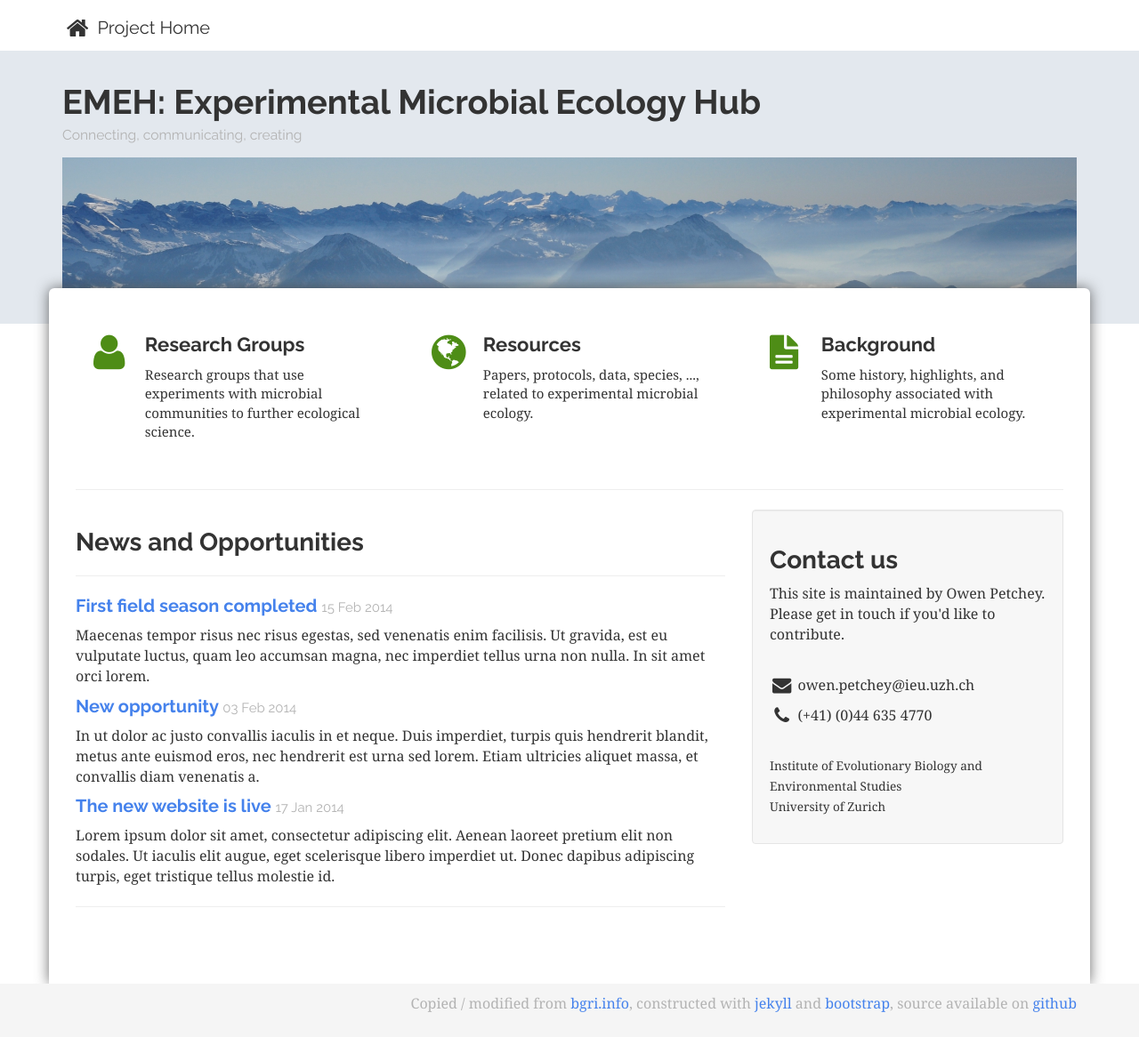
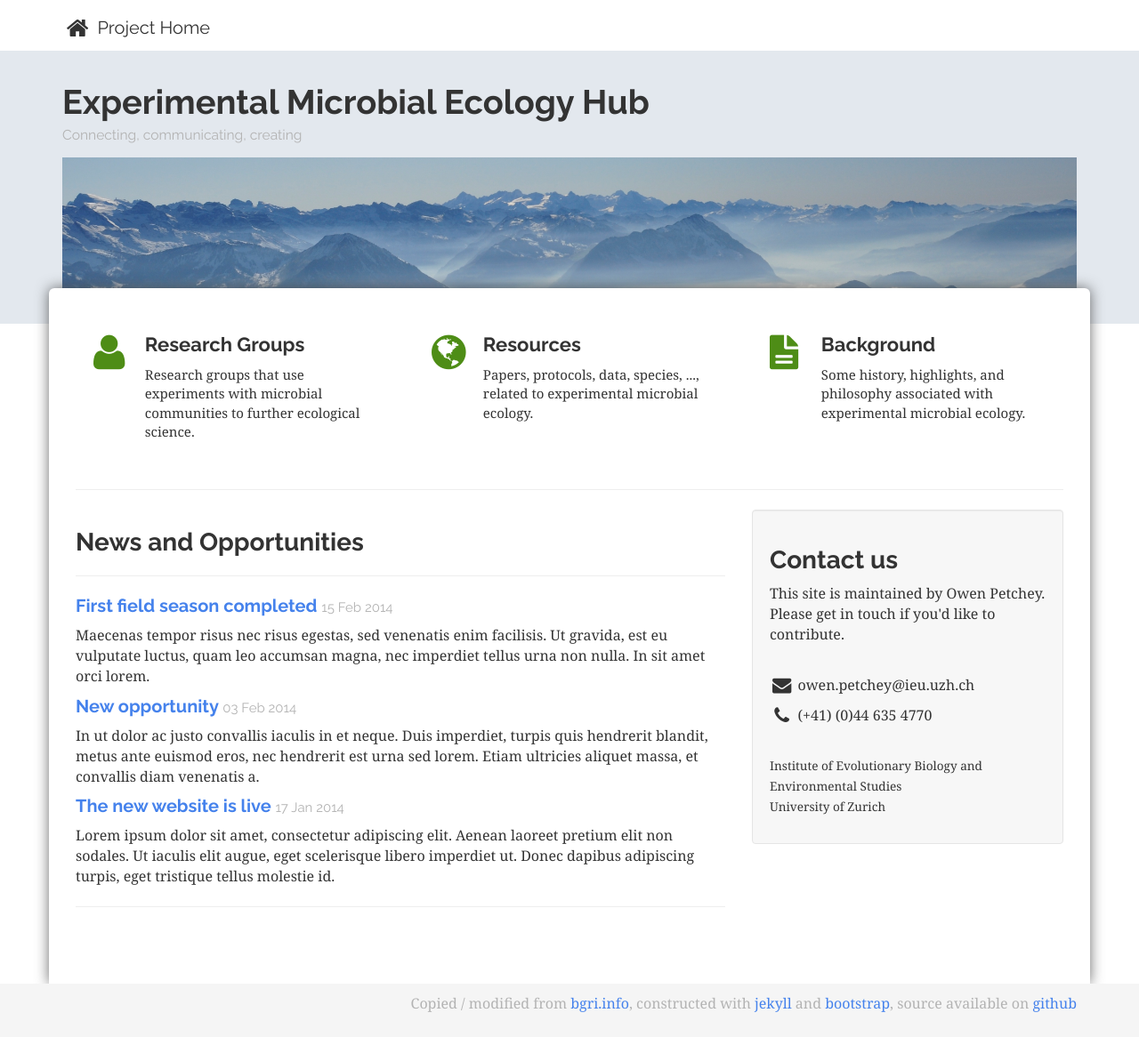
Before and after one commit to Exp-Micro-Ecol-Hub/emeh, a Jekyll site: the page built from index.html, in a window 1280 px wide and 1166 px high. Shown: the whole window at 89% size. Built offline with Jekyll 4.4.1, drawn with Linux system fonts in a browser that asks for light colours; nearby versions of some CDN libraries; Markdown is read by kramdown in place of the engine named in the settings; comment, search, counter and statistics services are not loaded.

Commit message:
Removed EMEH from the titles

```diff
--- a/_config.yml
+++ b/_config.yml
@@ -1,4 +1,4 @@
-name: "EMEH: Experimental Microbial Ecology Hub"
+name: "Experimental Microbial Ecology Hub"
 
 description: ""
 
--- a/_layouts/with-jumbotron.html
+++ b/_layouts/with-jumbotron.html
@@ -6,7 +6,7 @@
         {% include navbar.html%}
         <div class="jumbotron masthead">
             <div class="container">
-                <h1>EMEH: Experimental Microbial Ecology Hub <p><small>Connecting, communicating, creating</small></p></h1>
+                <h1>Experimental Microbial Ecology Hub <p><small>Connecting, communicating, creating</small></p></h1>
                 <img id="masthead-img" src="{{ page.root }}assets/images/DSC_0045.jpg">
             </div>
         </div>
```
